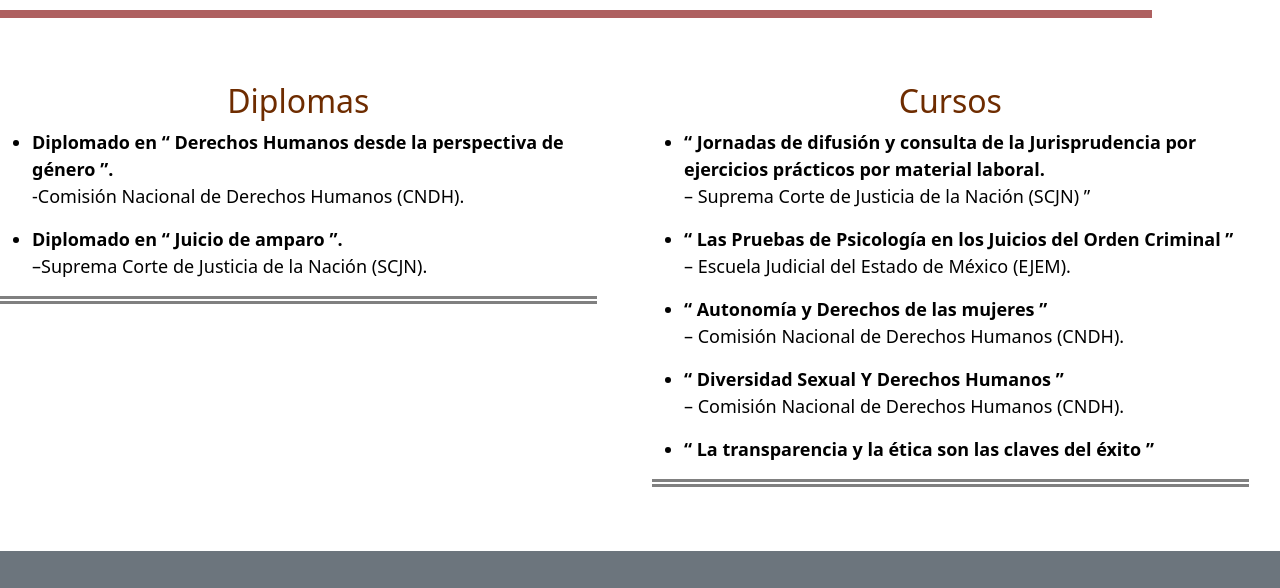
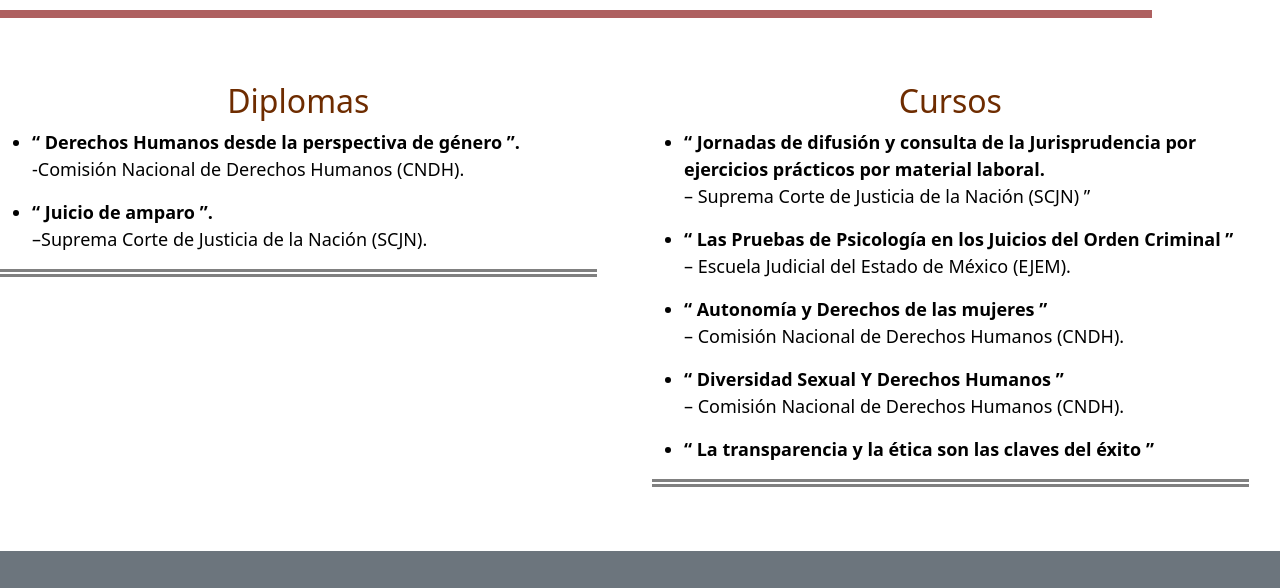
Before and after one commit to bruno1113/Despacho-Luis, a plain HTML site: page nosotros.html in a window 1280 px wide. Shown: the part 1540-2128 px from the top of the page. Drawn offline with nearby package versions, Linux system fonts and the light colour scheme.

Commit message:
Update nosotros.html

```diff
--- a/nosotros.html
+++ b/nosotros.html
@@ -134,11 +134,11 @@
     <div class="certificados">
       <h2>Diplomas</h2>
       <ul>
-        <li><b> Diplomado en “ Derechos Humanos desde la perspectiva de género ”.</b></li>
+        <li><b>“ Derechos Humanos desde la perspectiva de género ”.</b></li>
         -Comisión Nacional de Derechos Humanos (CNDH).
       </ul>
       <ul>
-         <li><b>Diplomado en “ Juicio de amparo ”.</b></li>
+         <li><b>“ Juicio de amparo ”.</b></li>
          –Suprema Corte de Justicia de la Nación (SCJN).
       </ul>
     </div>
```
